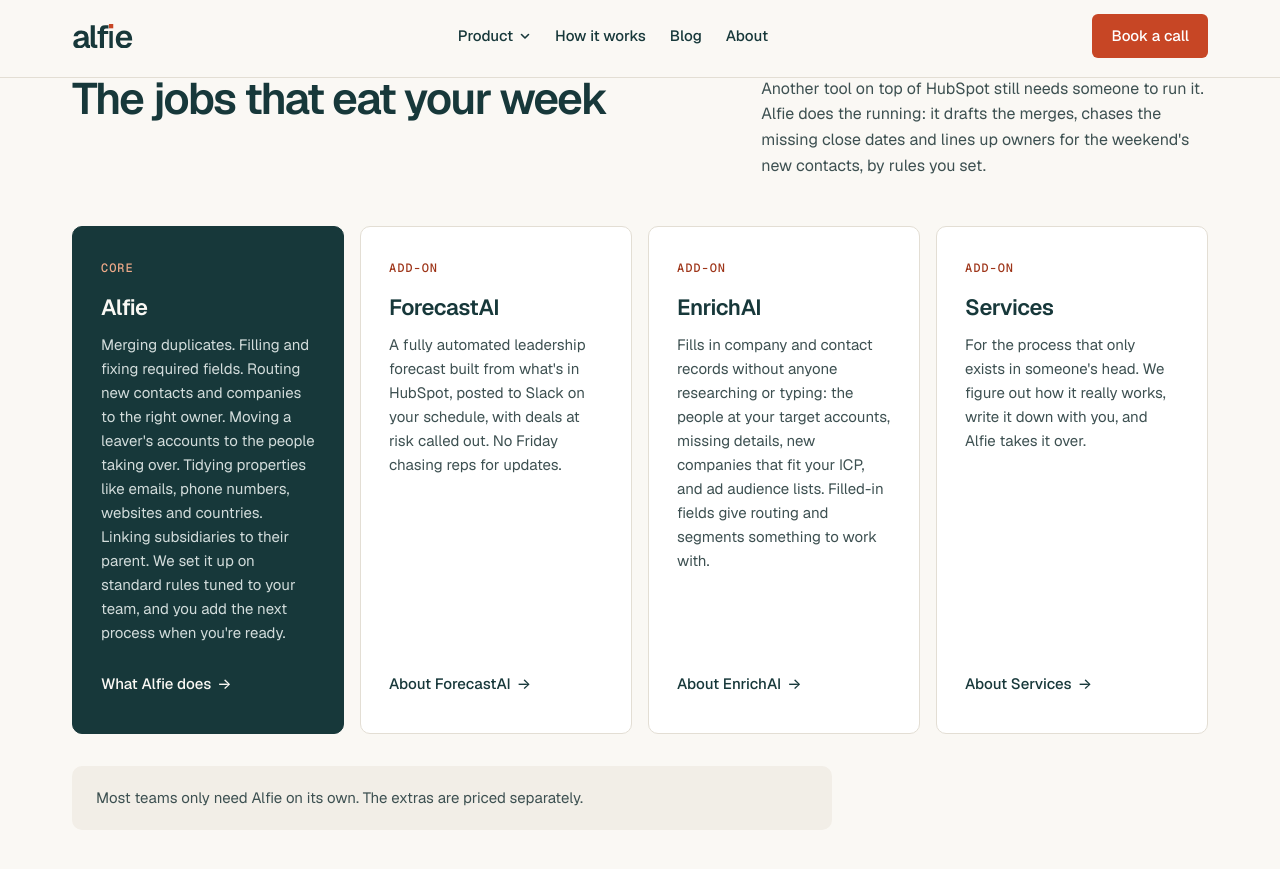
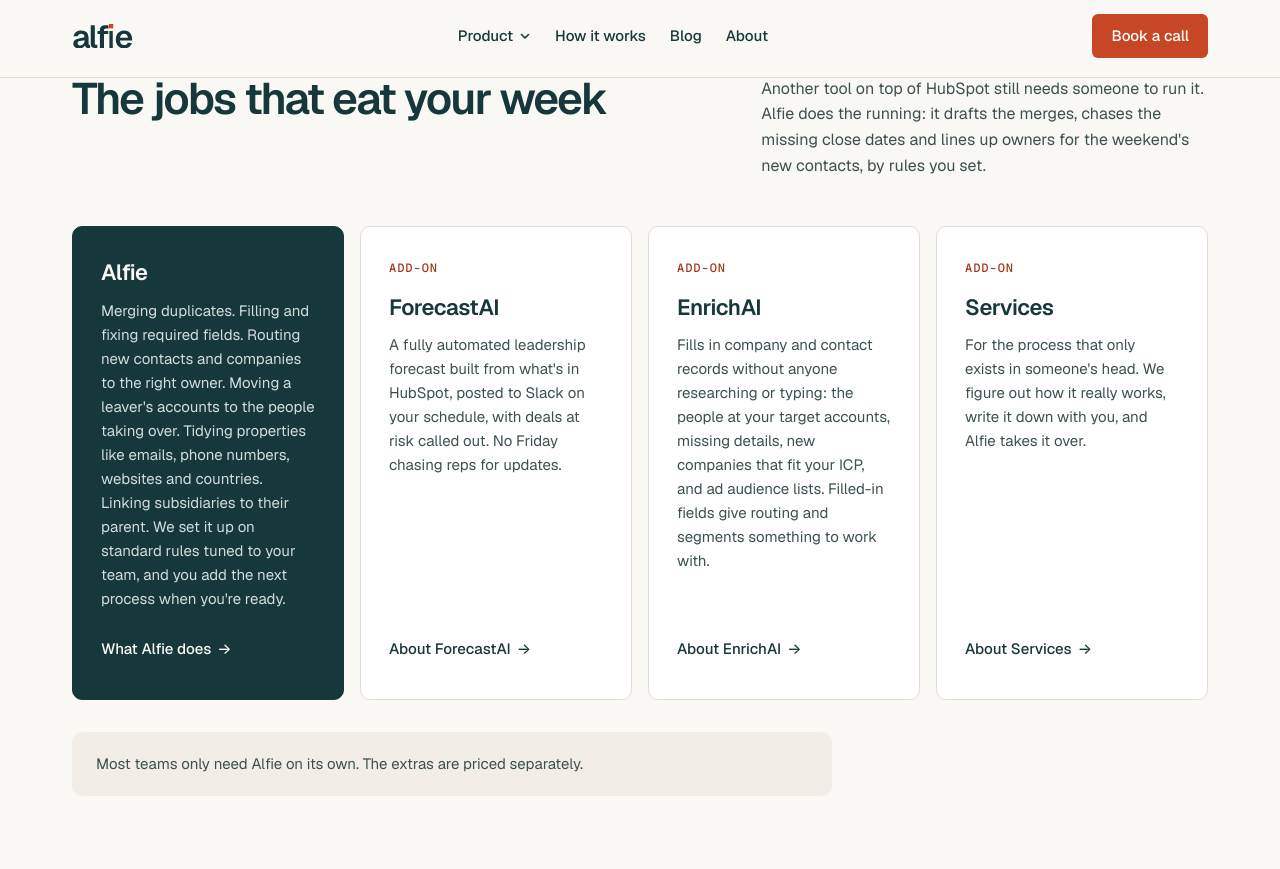
Before and after one commit to bsstaveley87/workwithalfie-site, a Jekyll site: the page built from index.html, in a window 1280 px wide and 900 px high, scrolled down 1407 px. Shown: the top 869 px of the window. Built offline with Jekyll 4.4.1, drawn with Linux system fonts in a browser that asks for light colours.

Commit message:
Drop 'core': untag Alfie card

```diff
--- a/index.html
+++ b/index.html
@@ -53,7 +53,7 @@ scripts: [home.js]
     <h2 id="offer-title">The jobs that eat your week</h2>
     <p class="intro-text">Another tool on top of HubSpot still needs someone to run it. Alfie does the running: it drafts the merges, chases the missing close dates and lines up owners for the weekend's new contacts, by rules you set.</p>
     <div class="cards c4">
-      <article class="card core"><span class="tag">CORE</span><h3>Alfie</h3><p>Merging duplicates. Filling and fixing required fields. Routing new contacts and companies to the right owner. Moving a leaver's accounts to the people taking over. Tidying properties like emails, phone numbers, websites and countries. Linking subsidiaries to their parent. We set it up on standard rules tuned to your team, and you add the next process when you're ready.</p><a class="more" href="/features/">What Alfie does</a></article>
+      <article class="card core"><h3>Alfie</h3><p>Merging duplicates. Filling and fixing required fields. Routing new contacts and companies to the right owner. Moving a leaver's accounts to the people taking over. Tidying properties like emails, phone numbers, websites and countries. Linking subsidiaries to their parent. We set it up on standard rules tuned to your team, and you add the next process when you're ready.</p><a class="more" href="/features/">What Alfie does</a></article>
       <article class="card"><span class="tag">ADD-ON</span><h3>ForecastAI</h3><p>A fully automated leadership forecast built from what's in HubSpot, posted to Slack on your schedule, with deals at risk called out. No Friday chasing reps for updates.</p><a class="more" href="/forecastai/">About ForecastAI</a></article>
       <article class="card"><span class="tag">ADD-ON</span><h3>EnrichAI</h3><p>Fills in company and contact records without anyone researching or typing: the people at your target accounts, missing details, new companies that fit your ICP, and ad audience lists. Filled-in fields give routing and segments something to work with.</p><a class="more" href="/enrichai/">About EnrichAI</a></article>
       <article class="card"><span class="tag">ADD-ON</span><h3>Services</h3><p>For the process that only exists in someone's head. We figure out how it really works, write it down with you, and Alfie takes it over.</p><a class="more" href="/services/">About Services</a></article>
```
